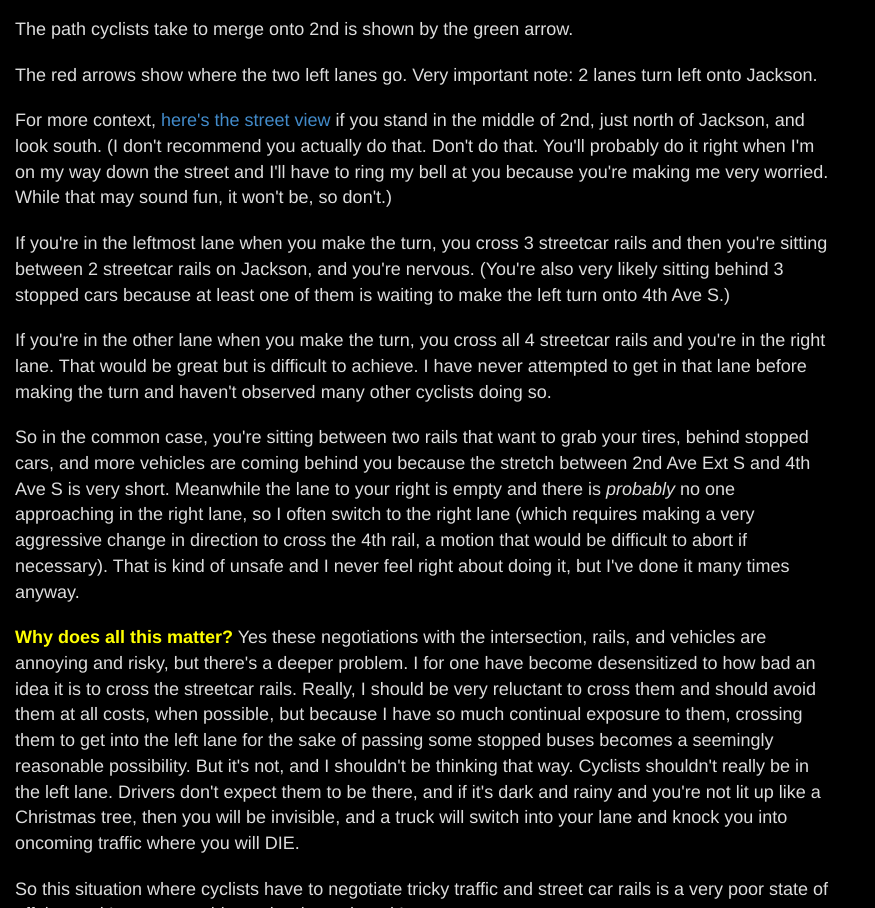
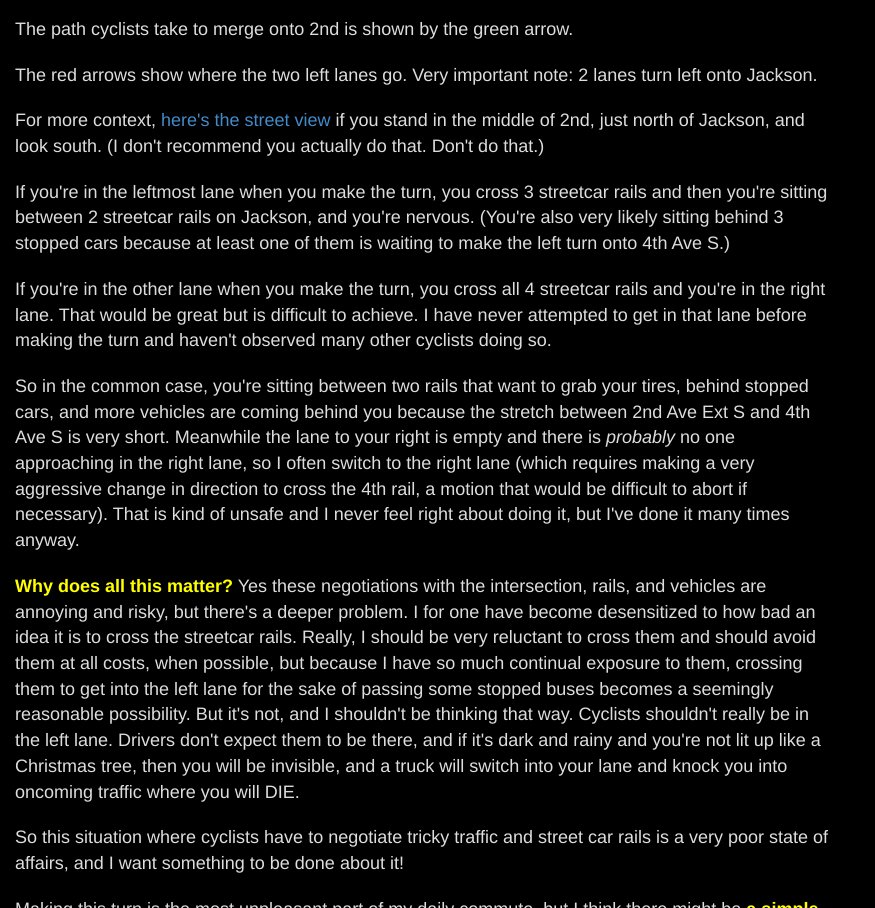
Before and after one commit to Vinietskyzilla/dw-blog, a plain HTML site: page posts/6/cycling-2nd-and-jackson-seattle.html in a window 1280 px wide. Shown: the part 1799-2707 px from the top of the page, without its empty margins (0-875 px from the left). Drawn offline with Linux system fonts and the light colour scheme; a script that the page names is missing.

Commit message:
Edit 2nd and Jackson post

```diff
--- a/posts/6/cycling-2nd-and-jackson-seattle.html
+++ b/posts/6/cycling-2nd-and-jackson-seattle.html
@@ -44,7 +44,7 @@
           <p>There is a bike lane on the east side of 2nd, but it soon disappears and the curb comes out into the street as you approach Jackson, so cyclists are forced to merge to their right. I do this every day. It's a little scary because there are cars to your left along the bike lane, where doors may open or pedestrians may appear, and meanwhile you're trying to look behind and to the right to make sure there is no car coming and it's safe to move into the street. Cars also tend to be accelerating in this section of 2nd, making things yet more dicey.</p>
           <p>The path cyclists take to merge onto 2nd is shown by the green arrow.</p>
           <p>The red arrows show where the two left lanes go. Very important note: 2 lanes turn left onto Jackson.</p>
-          <p>For more context, <a href="https://www.google.com/maps/@47.5995525,-122.3299947,3a,75y,150.9h,75.67t/data=!3m6!1e1!3m4!1sc62jwtiAf601N1TIXxaTXQ!2e0!7i13312!8i6656" target="_blank">here's the street view</a> if you stand in the middle of 2nd, just north of Jackson, and look south. (I don't recommend you actually do that. Don't do that. You'll probably do it right when I'm on my way down the street and I'll have to ring my bell at you because you're making me very worried. While that may sound fun, it won't be, so don't.)
+          <p>For more context, <a href="https://www.google.com/maps/@47.5995525,-122.3299947,3a,75y,150.9h,75.67t/data=!3m6!1e1!3m4!1sc62jwtiAf601N1TIXxaTXQ!2e0!7i13312!8i6656" target="_blank">here's the street view</a> if you stand in the middle of 2nd, just north of Jackson, and look south. (I don't recommend you actually do that. Don't do that.)</p>
           <p>If you're in the leftmost lane when you make the turn, you cross 3 streetcar rails and then you're sitting between 2 streetcar rails on Jackson, and you're nervous. (You're also very likely sitting behind 3 stopped cars because at least one of them is waiting to make the left turn onto 4th Ave S.)</p>
           <p>If you're in the other lane when you make the turn, you cross all 4 streetcar rails and you're in the right lane. That would be great but is difficult to achieve. I have never attempted to get in that lane before making the turn and haven't observed many other cyclists doing so.</p>
           <p>So in the common case, you're sitting between two rails that want to grab your tires, behind stopped cars, and more vehicles are coming behind you because the stretch between 2nd Ave Ext S and 4th Ave S is very short. Meanwhile the lane to your right is empty and there is <em>probably</em> no one approaching in the right lane, so I often switch to the right lane (which requires making a very aggressive change in direction to cross the 4th rail, a motion that would be difficult to abort if necessary). That is kind of unsafe and I never feel right about doing it, but I've done it many times anyway.</p>
```
